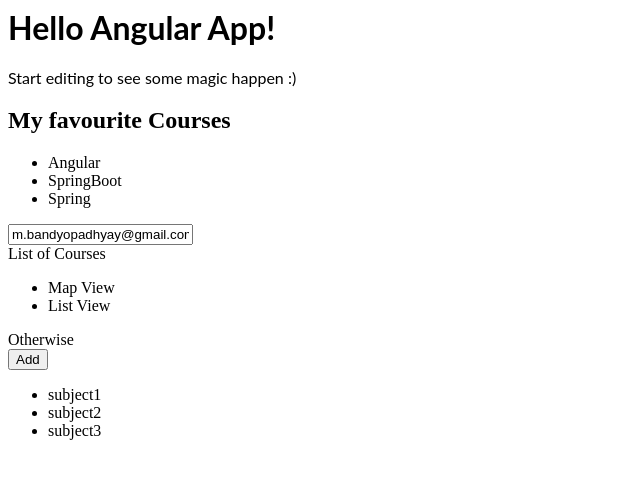
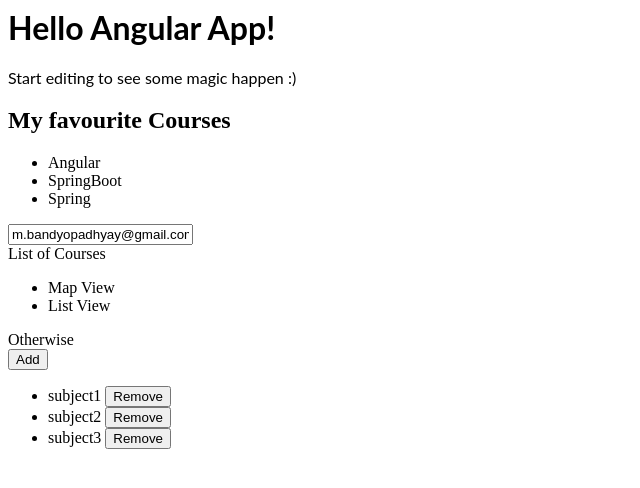
Before and after one commit to mbandyopadhyay10/angular-artdwn, an Angular app: page / in a window 1280 px wide. Shown: the top 488 px of the page, without its empty margins (0-640 px from the left). Built offline with nearby package versions, Linux system fonts and the light colour scheme.

Commit message:
2 files modified

```diff
--- a/src/app/app.component.html
+++ b/src/app/app.component.html
@@ -28,6 +28,9 @@
 <button (click)="onAdd()">Add</button>
 <div>
   <ul>
-	<li *ngFor="let sub of subjects">{{sub.name}}</li>
+	<li *ngFor="let sub of subjects">{{sub.name}}
+    <button (click)="remove(sub)">Remove</button>
+  </li>
+
 </ul>
 </div>
--- a/src/app/app.component.ts
+++ b/src/app/app.component.ts
@@ -19,5 +19,8 @@
   onAdd(){
     this.subjects.push({id:4 ,name:'subject4'})
   }
-
+  remove(sub){
+    let index = this.subjects.indexOf(sub);
+    this.subjects.splice(index);
+  }
 }
```
